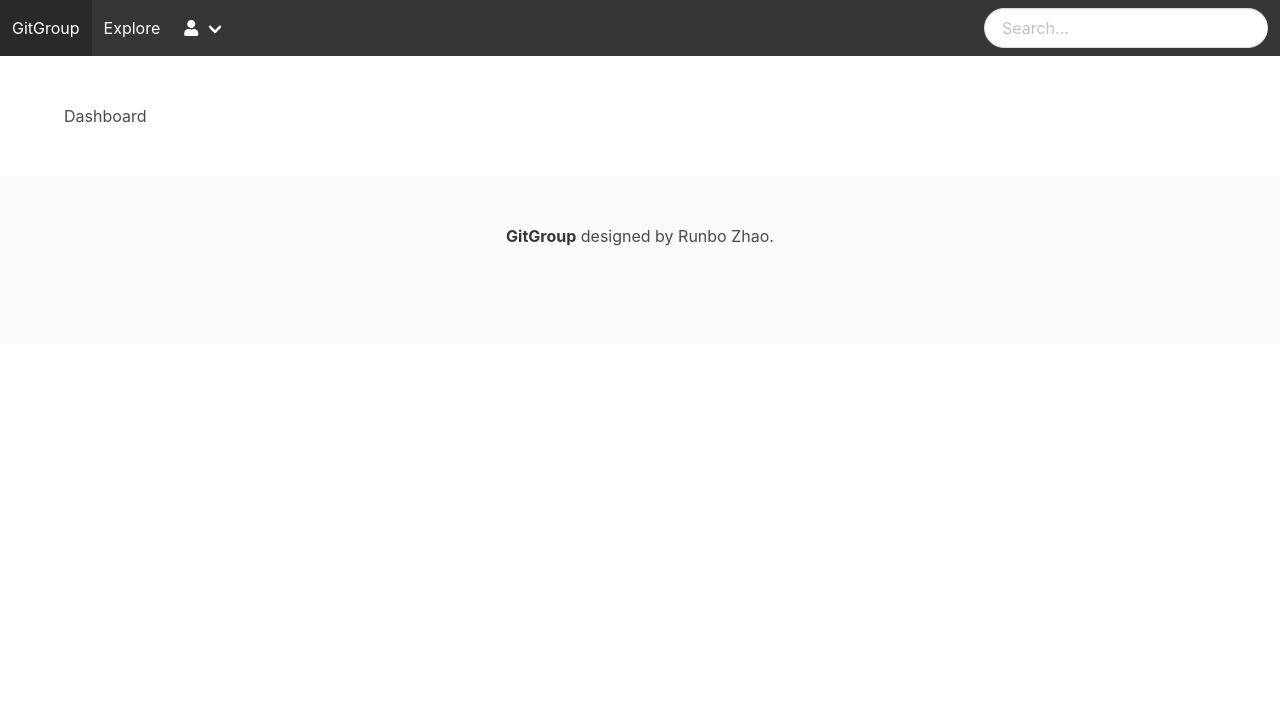
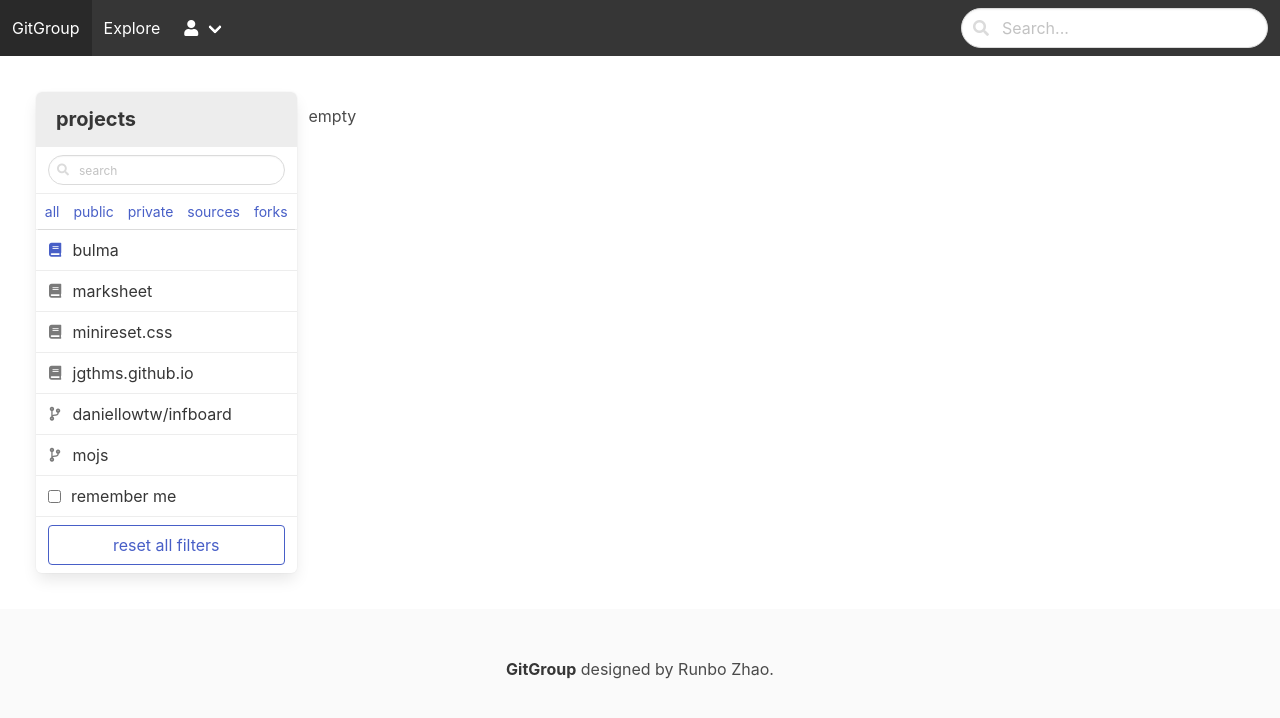
Before and after one commit to jasonoochen/gitgroup, a React (Create React App) app: page /dashboard in a window 1280 px wide. Shown: the top 718 px of the page. Built offline with nearby package versions, Linux system fonts and the light colour scheme.

Commit message:
Handle genre selected.

```diff
--- a/src/App.js
+++ b/src/App.js
@@ -11,15 +11,13 @@ class App extends Component {
     return (
       <React.Fragment>
         <Navbar />
-        <section className="section">
-          <div className="container">
+        <section className="section is-fluid">
           <Switch>
             <Route path="/dashboard" component={Dashboard} />
             <Route path="/not-found" component={NotFound} />
             <Redirect from="/" to="/dashboard" />
             <Redirect to="/not-found" />
           </Switch>
-          </div>
         </section>
         <Footer />
       </React.Fragment>
--- a/src/components/dashboard.jsx
+++ b/src/components/dashboard.jsx
@@ -1,9 +1,19 @@
 import React, { Component } from "react";
+import Panel from "./panel";
 
 class Dashboard extends Component {
   state = {};
   render() {
-    return <h1>Dashboard</h1>;
+    return (
+      <div className="columns">
+        <div className="cloumns is-3">
+          <Panel />
+        </div>
+        <div className="column">
+          <h1>empty</h1>
+        </div>
+      </div>
+    );
   }
 }
 
--- a/src/components/footer.jsx
+++ b/src/components/footer.jsx
@@ -3,8 +3,8 @@ import React from "react";
 const Footer = () => {
   return (
     <React.Fragment>
-      <footer class="footer">
-        <div class="content has-text-centered">
+      <footer className="footer">
+        <div className="content has-text-centered">
           <p>
             <strong>GitGroup</strong> designed by Runbo Zhao.
           </p>
--- a/src/components/navbar.jsx
+++ b/src/components/navbar.jsx
@@ -45,11 +45,16 @@ const Navbar = () => {
         <div className="navbar-end">
           <div className="navbar-item">
             <div className="control">
-              <input
-                className="input is-rounded"
-                type="text"
-                placeholder="Search..."
-              />
+              <div className="control has-icons-left">
+                <input
+                  className="input is-rounded"
+                  type="text"
+                  placeholder="Search..."
+                />
+                <span className="icon is-left">
+                  <i className="fas fa-search" aria-hidden="true" />
+                </span>
+              </div>
             </div>
           </div>
         </div>
--- /dev/null
+++ b/src/components/panel.jsx
@@ -0,0 +1,97 @@
+import React, { Component } from "react";
+import { getGenres } from "../services/fakeGenreService";
+
+class Panel extends Component {
+  state = {
+    genres: []
+  };
+
+  componentDidMount() {
+    let genres = getGenres();
+    genres = [{ _id: "", name: "all" }, ...genres];
+    this.setState({ genres });
+  }
+
+  handleSelectGenre(genre) {
+    this.setState({ selectedGenre: genre });
+    console.log(this.state);
+  }
+
+  render() {
+    return (
+      <nav className="panel">
+        <p className="panel-heading">projects</p>
+        <div className="panel-block">
+          <p className="control has-icons-left">
+            <input
+              className="input is-small is-rounded"
+              type="text"
+              placeholder="search"
+            />
+            <span className="icon is-small is-left">
+              <i className="fas fa-search" aria-hidden="true" />
+            </span>
+          </p>
+        </div>
+        <p className="panel-tabs">
+          {this.state.genres.map(genre => (
+            <a
+              key={genre._id}
+              onClick={() => this.handleSelectGenre(genre)}
+              className={this.state.selectedGenre === genre ? "is-active" : ""}
+            >
+              {genre.name}
+            </a>
+          ))}
+        </p>
+        <a className="panel-block is-active">
+          <span className="panel-icon">
+            <i className="fas fa-book" aria-hidden="true" />
+          </span>
+          bulma
+        </a>
+        <a className="panel-block">
+          <span className="panel-icon">
+            <i className="fas fa-book" aria-hidden="true" />
+          </span>
+          marksheet
+        </a>
+        <a className="panel-block">
+          <span className="panel-icon">
+            <i className="fas fa-book" aria-hidden="true" />
+          </span>
+          minireset.css
+        </a>
+        <a className="panel-block">
+          <span className="panel-icon">
+            <i className="fas fa-book" aria-hidden="true" />
+          </span>
+          jgthms.github.io
+        </a>
+        <a className="panel-block">
+          <span className="panel-icon">
+            <i className="fas fa-code-branch" aria-hidden="true" />
+          </span>
+          daniellowtw/infboard
+        </a>
+        <a className="panel-block">
+          <span className="panel-icon">
+            <i className="fas fa-code-branch" aria-hidden="true" />
+          </span>
+          mojs
+        </a>
+        <label className="panel-block">
+          <input type="checkbox" />
+          remember me
+        </label>
+        <div className="panel-block">
+          <button className="button is-link is-outlined is-fullwidth">
+            reset all filters
+          </button>
+        </div>
+      </nav>
+    );
+  }
+}
+
+export default Panel;
--- /dev/null
+++ b/src/services/fakeGenreService.js
@@ -0,0 +1,10 @@
+export const genres = [
+  { _id: "5b21ca3eeb7f6fbccd471818", name: "public" },
+  { _id: "5b21ca3eeb7f6fbccd471814", name: "private" },
+  { _id: "5b21ca3eeb7f6fbccd471820", name: "sources" },
+  { _id: "5b21ca3eeb7f6fbccd471821", name: "forks" }
+];
+
+export function getGenres() {
+  return genres.filter(g => g);
+}
```
Lines whose indentation alone changed are shown as unchanged.
